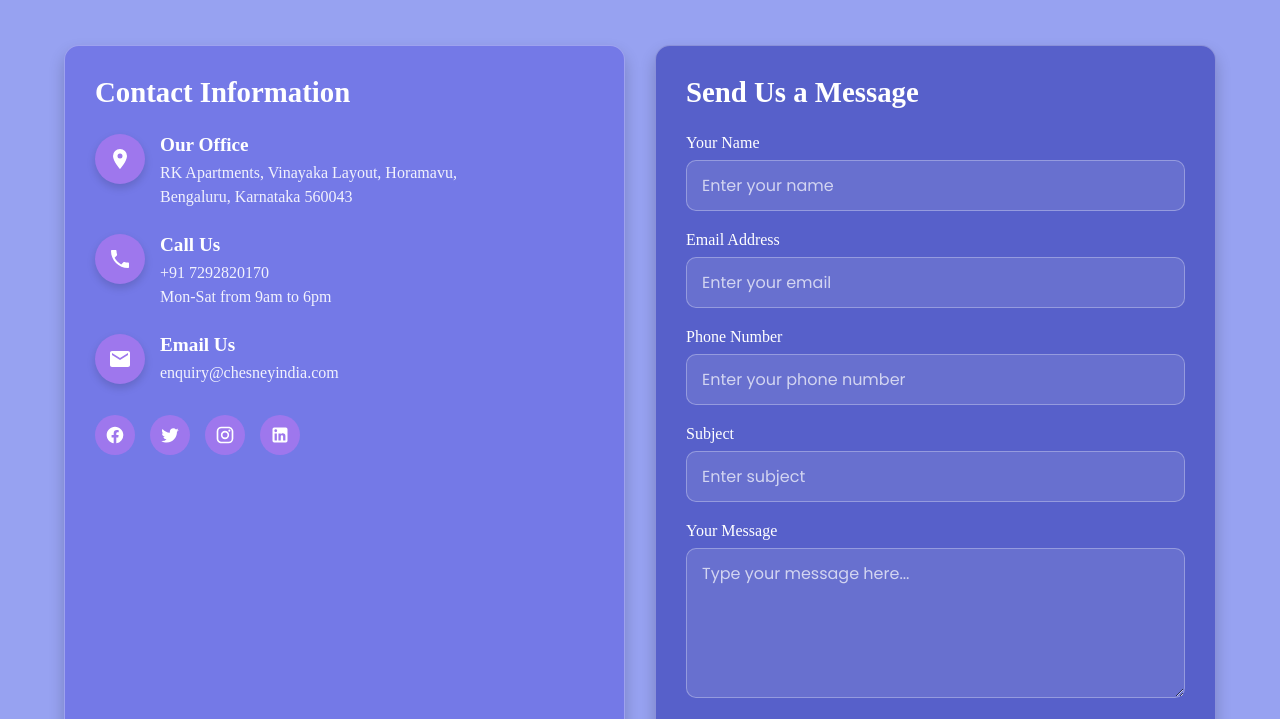
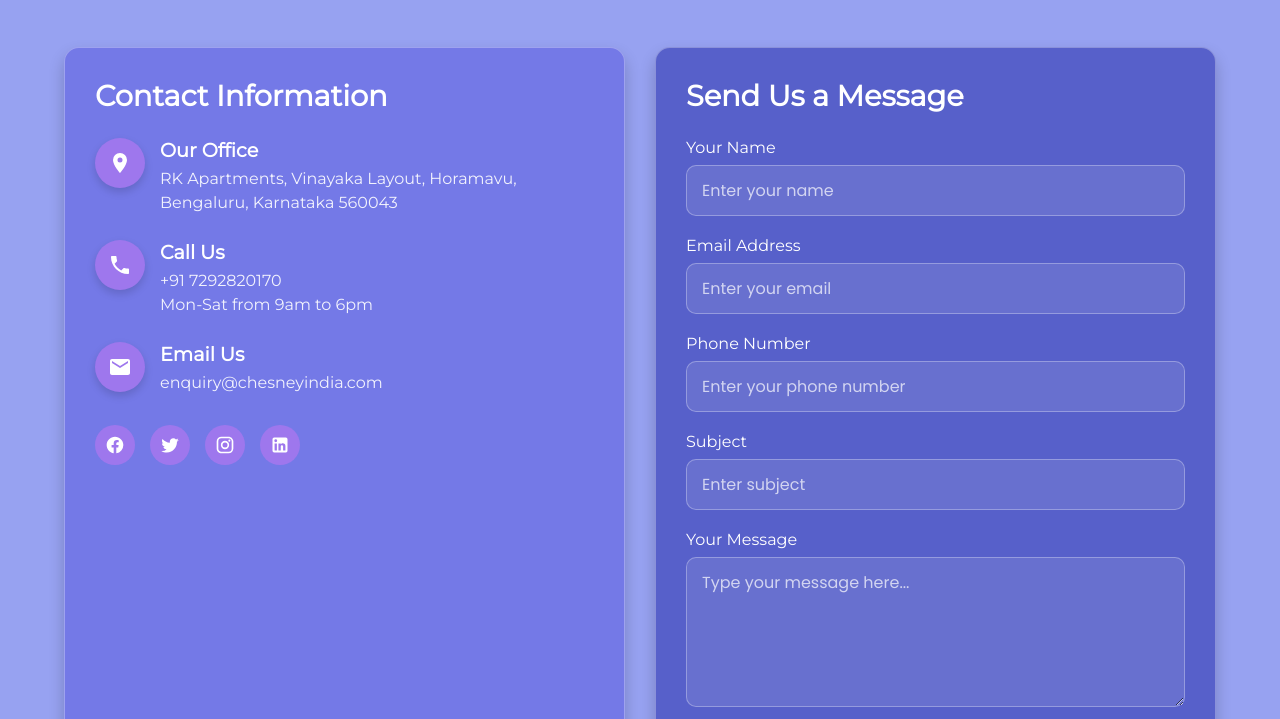
Before and after one commit to piyush-shrivastava-0170/test-website-for-chesney, a plain HTML site: page contactus.html in a window 1280 px wide. Shown: the part 249-968 px from the top of the page. Drawn offline with Linux system fonts and the light colour scheme; a web font is replaced by a local one.

Commit message:
font changed

```diff
--- a/contactus.css
+++ b/contactus.css
@@ -1,14 +1,15 @@
 @import url('https://fonts.cdnfonts.com/css/norwester');
+@import url('https://fonts.googleapis.com/css2?family=Montserrat&display=swap');
 
   /* Global Styles */
   * {
     margin: 0;
     padding: 0;
     box-sizing: border-box;
-    font-family: 'Montserrat'
 }
 
 body {
+    font-family: 'Norwester', sans-serif;
      background-color: #97A2F1;
      color: white;
 
@@ -23,6 +24,7 @@ body {
     flex-direction: column;
     gap: 30px;
     padding: 40px 0;
+    font-family: 'Montserrat', sans-serif;
 }
 
 
@@ -57,7 +59,6 @@ body {
 /* Contact Information */
 .contact-info {
     flex: 1;
-     font-family: 'Montserrat';
     min-width: 300px;
     background-color: #7479E7;
     border-radius: 15px;
@@ -301,8 +302,6 @@ body {
 
 
 .navbar {
-    font-family: 'Norwester', sans-serif;
-
     display: flex;
     justify-content: space-between;
     align-items: center;
```
Also changed, not shown: connect.html (+1 -1 lines).
